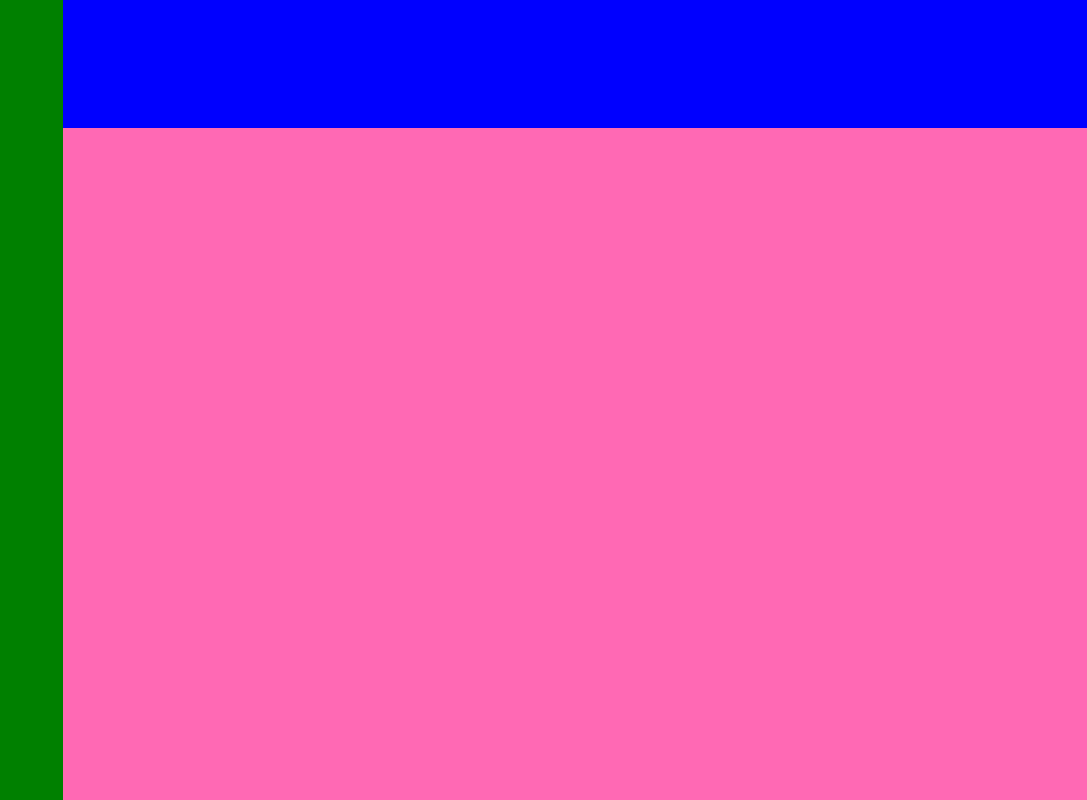
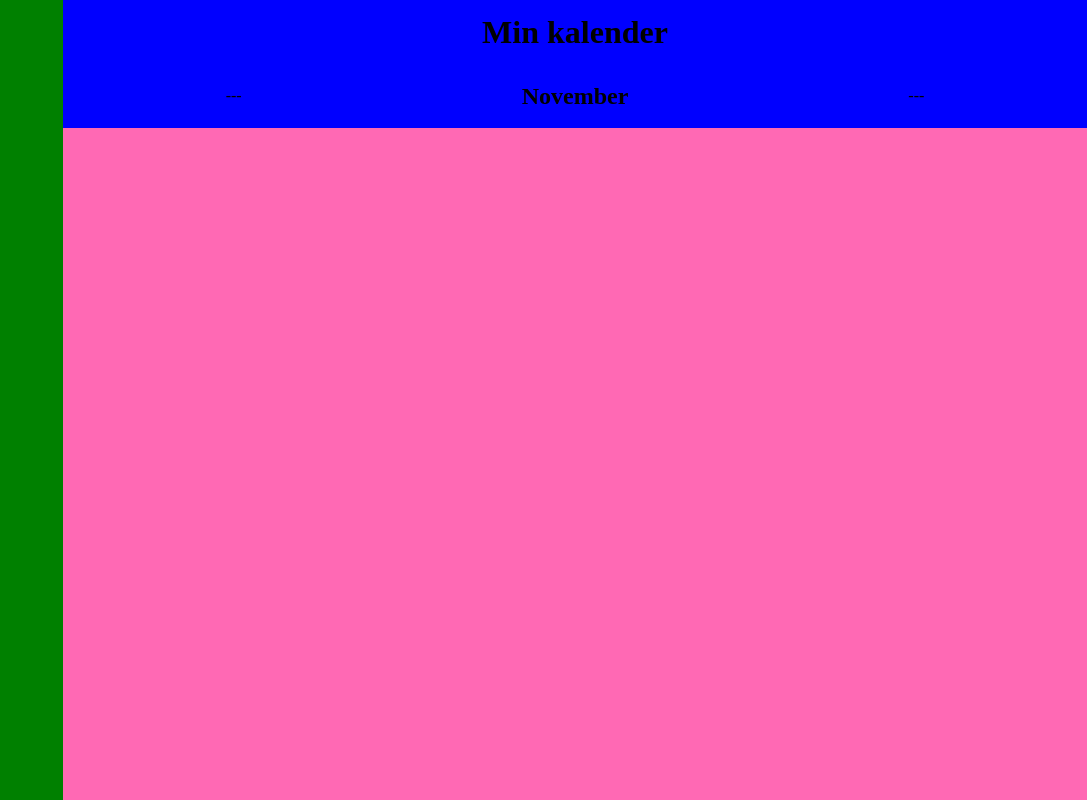
Before and after one commit to feliciavonbraun/calendar, a plain HTML site: page index.html in a window 1280 px wide. Shown: the whole page, without its empty margins (193-1280 px from the left). Drawn offline with Linux system fonts and the light colour scheme.

Commit message:
Add titles to header.

```diff
--- a/index.html
+++ b/index.html
@@ -7,7 +7,16 @@
     <link rel="stylesheet" href="./styles.css">
 </head>
 <body>
-    <header></header>
+    <header>
+        <div class="flex center">
+            <h1>Min kalender</h1>
+        </div>
+        <div class="month-grid">
+            <p class="flex center">---</p>
+            <h2 class="flex center">November</h3>
+            <p class="flex center">---</p>
+        </div>
+    </header>
     <aside></aside>
     <main></main>
 </body>
--- a/styles.css
+++ b/styles.css
@@ -9,11 +9,20 @@ body {
     "aside main";
 }
 
+/* HEADER */
 header {
     background-color: blue;
+    display: grid;
+    grid-template-rows: repeat(2, 1fr);
     grid-area: header;
 }
 
+.month-grid {
+    display: grid;
+    grid-template-columns: repeat(3, 1fr);
+}
+
+/* ASIDE */
 aside {
     background-color: green;
     height: 100vh;
@@ -21,10 +30,29 @@ aside {
     grid-area: aside;
 }
 
+/* MAIN */
 main {
     background-color: hotpink;
     grid-area: main;
 }
 
 
-/* Resuable code */
+
+
+
+/* REUSABLE CODE */
+
+/* Flex / Grid */
+.flex {
+    display: flex;
+}
+
+.center {
+    justify-content: center;
+    align-items: center;
+}
+
+/* Text */
+h1, h2, p {
+    margin: 0;
+}
```
